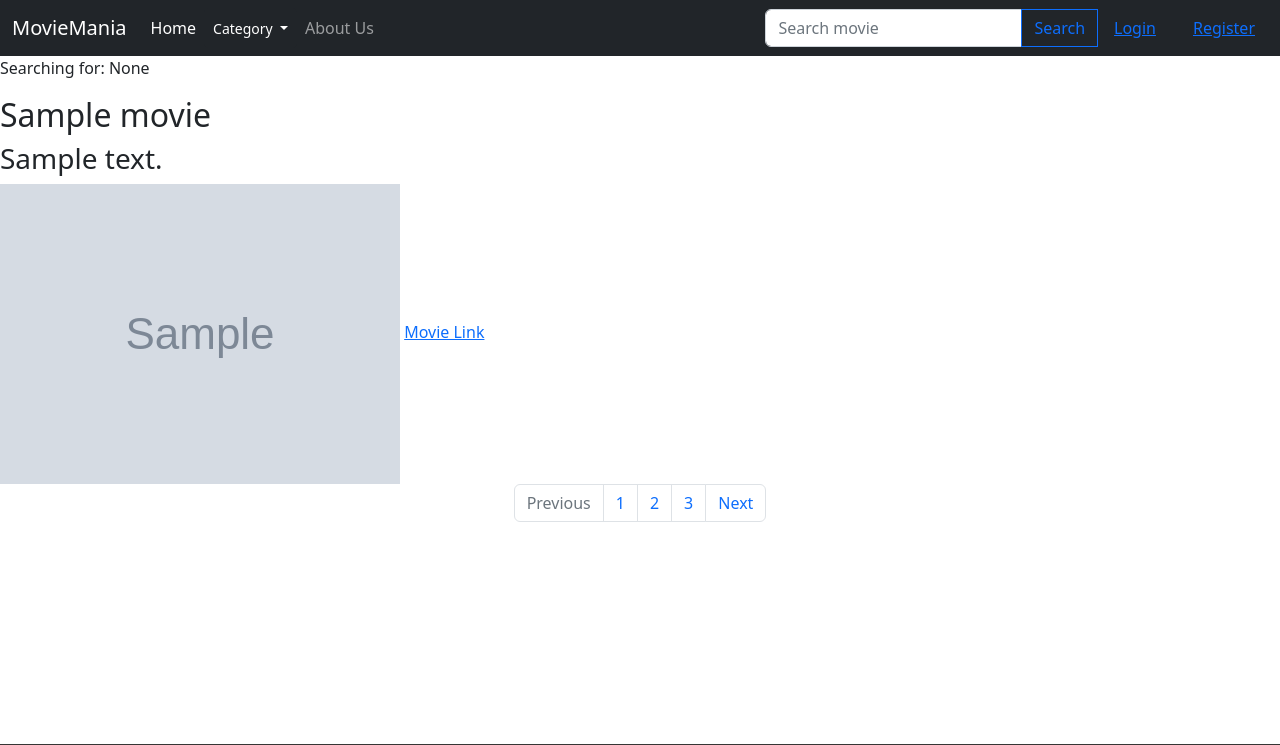
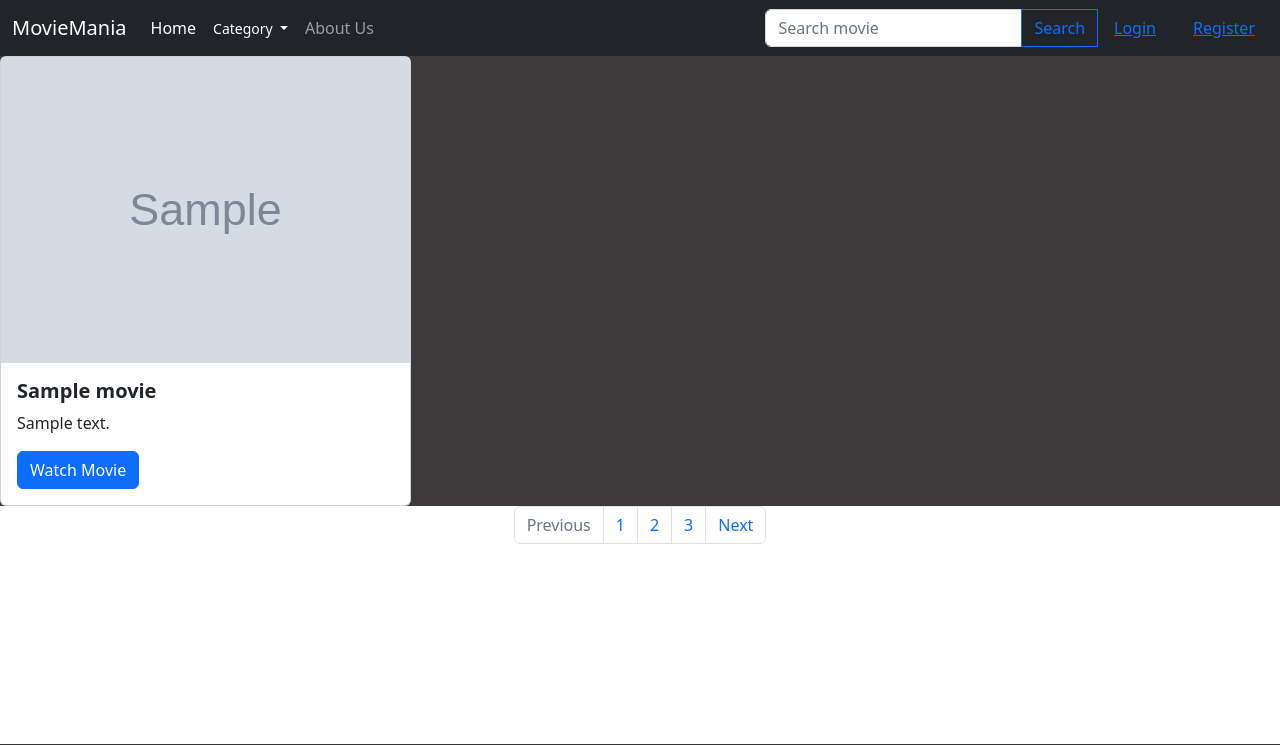
Before and after one commit to klarameta/movies, a Django app: page / in a window 1280 px wide. Shown: the top 745 px of the page. Run offline with Django 4.2, Linux system fonts and the light colour scheme; tables that the repository leaves empty hold one stand-in row (values such as "Sample post"); grey boxes marked "Sample" are stand-in pictures.

Commit message:
update template

```diff
--- a/movies/templates/home.html
+++ b/movies/templates/home.html
@@ -16,7 +16,7 @@
 
 
 <body>
-
+<div style="background-color: rgb(60, 58, 58);">
    <!-- Header -->
   <nav class="navbar navbar-expand-lg navbar-dark bg-dark" >
     <div class="container-fluid">
@@ -81,16 +81,28 @@
   </nav>
 
 
-  <p>Searching for: {{ searchTerm }}</p>
-      {% for movie in movies %}
-        <h2>{{ movie.title }}</h2>
-        <h3>{{ movie.description }}</h3>
-        <img src="{{ movie.image.url }}">
-        {% if movie.url %}
-          <a href="{{ movie.url }}">Movie Link</a>
-        {% endif %}
-      {% endfor %}
 
+
+      <div class="row row-cols-1 row-cols-md-3 g-4">
+        {% for movie in movies %}
+        <div v-for="movie in movies" class="col">
+          <div class="card">
+            <img class="card-img-top" src="{{ movie.image.url }}" />
+            <div class="card-body">
+              <h5 class="card-title fw-bold">{{ movie.title }}</h5>
+              <p class="card-text">{{ movie.description }}</p>
+              {% if movie.url %}
+              <a href="{{ movie.url }}"
+                class="btn btn-primary">
+                Watch Movie
+              </a>
+              {% endif %}
+            </div>
+          </div>
+        </div>
+        {% endfor %}
+      </div>
+</div>
 <!--Pagination-->
 
 <nav aria-label="Page navigation example">
```
Also changed, not shown: movies/templates/index.html (added).
